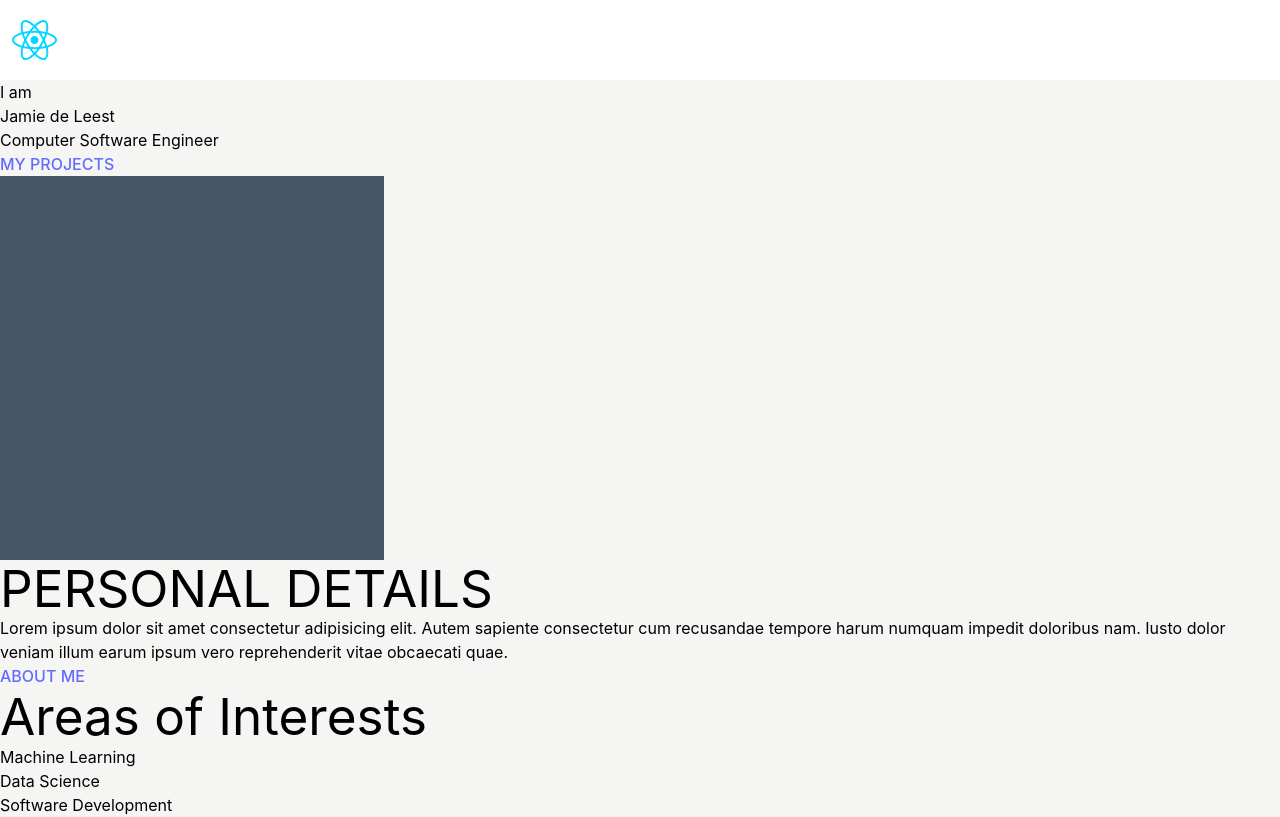
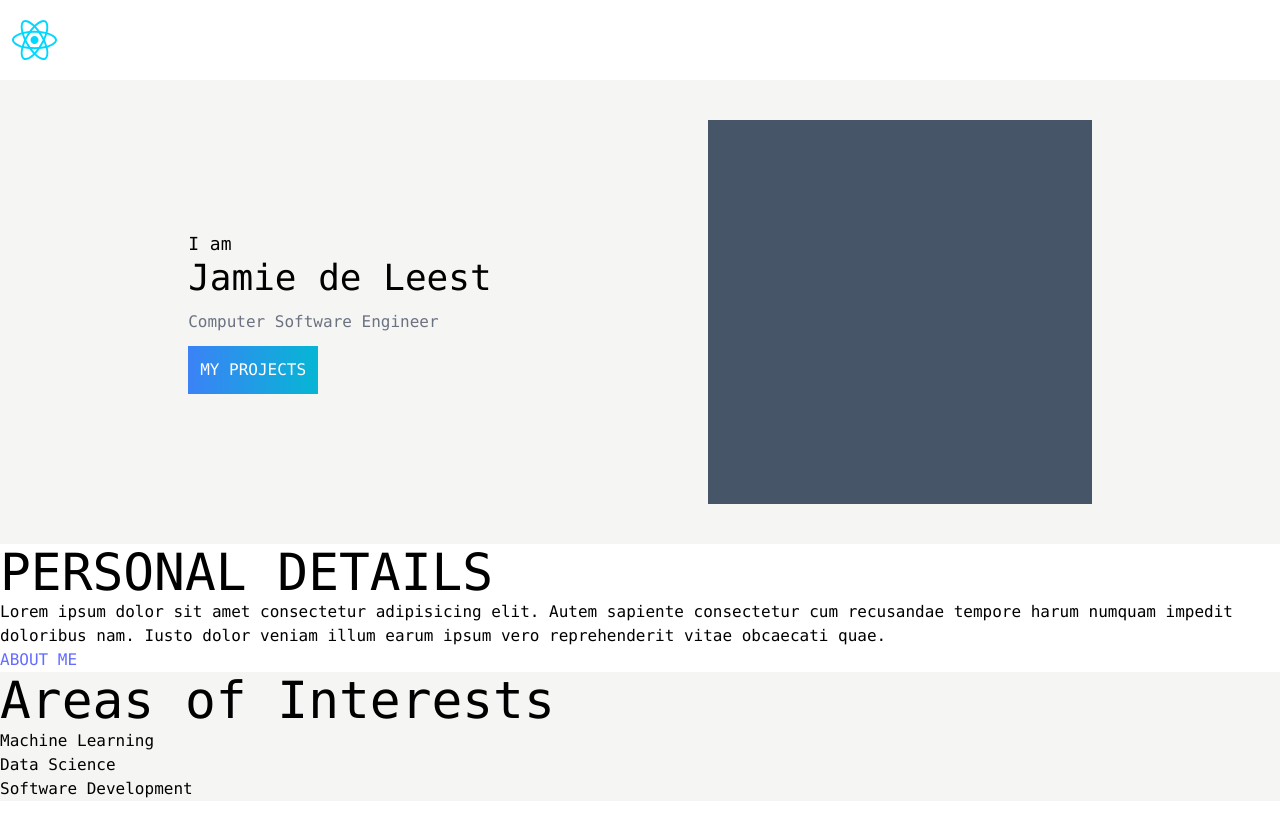
Before and after one commit to The0Danktor/portfolio, a React (Vite) app: page / in a window 1280 px wide. Built offline with nearby package versions, Linux system fonts and the light colour scheme.

Commit message:
Update HomePage.tsx

```diff
--- a/src/pages/HomePage.tsx
+++ b/src/pages/HomePage.tsx
@@ -1,23 +1,33 @@
 import NavBar from "../Components/NavBar";
 import React, { useState, useEffect } from "react";
+import { NavLink } from "react-router-dom";
 
 export function HomePage() {
   return (
-    <div className="flex-row h-full w-auto bg-stone-100 text-black ">
+    <div className=" font-mono flex flex-col h-full w-auto bg-stone-100 text-black ">
       <NavBar />
-      <div className="flex-col  justify-center w-auto">
-        <div className="flex-row w-full justify-center">
-          <div className="flex-row items-center justify-center w-full">
-            <div className="">
-              <h5>I am</h5>
-              <h2>Jamie de Leest</h2>
-              <p>Computer Software Engineer</p>
-              <a href="">MY PROJECTS</a>
+      <div className="flex flex-col  justify-center w-auto bg-stone-100">
+        <div className="flex flex-row w-full justify-center">
+          <div className="flex flex-row justify-around items-center mx-20 my-10 w-full ">
+            <div className="flex flex-col">
+              <h5 className="text-lg">I am</h5>
+              <h2 className="text-4xl ">Jamie de Leest</h2>
+              <p className="text-base my-3  text-gray-500">
+                Computer Software Engineer
+              </p>
+              <div className="flex">
+                <NavLink
+                  className="text-white bg-gradient-to-l from-cyan-500 to-blue-500 p-3 hover:text-white hover:shadow-lg hover:shadow-blue-300 transition duration-300"
+                  to="/Projects"
+                >
+                  MY PROJECTS
+                </NavLink>
+              </div>
             </div>
-            <div className=" bg-slate-600 w-96 h-96"></div>
+            <div className="bg-slate-600 w-96 h-96"></div>
           </div>
         </div>
-        <div>
+        <div className="bg-white">
           <h1>PERSONAL DETAILS</h1>
           <div>
             <p>
```
